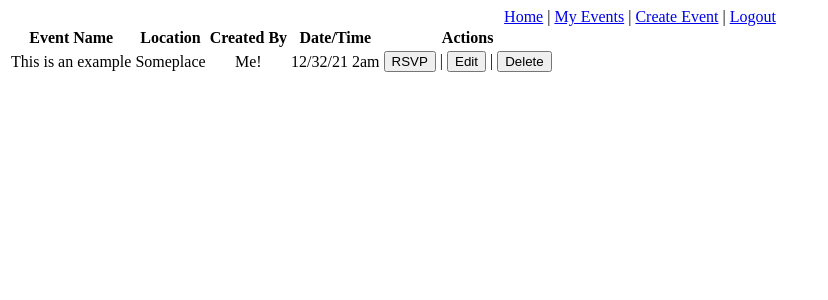
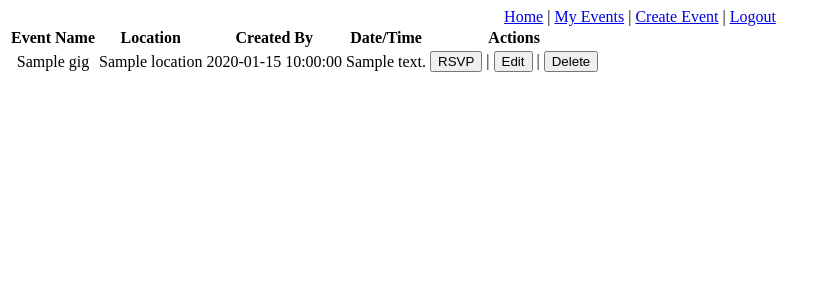
Before and after one commit to nrseals/coding_dojo_solo_project, a Flask app: template templates/viewAll.html in a window 1280 px wide. Shown: the top 300 px of the page, without its empty margins (0-828 px from the left). Run offline with Flask 2, Linux system fonts and the light colour scheme; the template is opened without the code that fills it: most values are stand-ins (such as "Sample title", 1, 10 or a date in 2020); parts of the project's set-up code (start-up, migrations or seed data) failed here and were passed over.

Commit message:
Server routes, MySQL Connection

```diff
--- a/server.py
+++ b/server.py
@@ -1,9 +1,49 @@
-from flask import Flask, render_template
+from flask import Flask, render_template, request, redirect
 app = Flask(__name__)
+
+# GET methods
 
 @app.route("/")
 def index():
+    print("index render")
     return render_template('index.html')
+
+@app.route("/gigs")
+def allGigs():
+    mysql = connectToMySQL('flask')
+    gigs = mysql.query_db('SELECT * FROM gigs')
+    print(friends)
+    return render_template('viewAll.html')
+
+@app.route("/users/<id>")
+def userGigs(id):
+    print ("userEvents render")
+    print(id)
+    return render_template('userEvents.html')
+
+@app.route("gigs/<id>")
+def viewOne(id):
+    print("View One render")
+    print(id)
+    return render_template('viewOne.html')
+
+@app.route("/gigs/new")
+def newGig():
+    print("New Gig render")
+    return render_template('addNew.html')
+
+# POST Methods
+
+@app.route("/users/register", methods=["POST"])
+def create_user():
+    print("Got post info!")
+    print(request.form)
+    return redirect("/")
+
+# @app.route("/users/login")
+# if user == valid, store in session, redirect to /gigs
+# else render index.html w/errors
+
 
 if __name__ == "__main__":
     app.run(debug=True)
--- a/templates/index.html
+++ b/templates/index.html
@@ -11,7 +11,7 @@
     <h1>Welcome to Gigspace</h1>
     <div id="login">
         <h2>Login</h2>
-        <form action="#" method="post">
+        <form action="/users/login" method="post">
             <label for="email">Email: </label>
             <input type="text">
             <input type="submit" value="Login!">
@@ -19,7 +19,7 @@
     </div>
     <div id="register">
         <h2>Register</h2>
-        <form action="#" method="post" id="reg_form">
+        <form action="/users/register" method="post" id="reg_form">
             <label for="name">Name: </label>
             <input type="text">
             <label for="email">Email: </label>
--- a/templates/viewAll.html
+++ b/templates/viewAll.html
@@ -31,12 +31,12 @@
                 </tr>
             </thead>
             <tbody>
-            <!-- Use for loop to iterate through ALL event objects and format them to table -->
+            {% for gig in gigs %}
             <tr>
-                <td>This is an example </td>
-                <td>Someplace </td>
-                <td>Me! </td>
-                <td>12/32/21 2am </td>
+                <td>{{gig['name']}}</td>
+                <td>{{gig['location']}}</td>
+                <td>{{gig['date']}}</td>
+                <td>{{gig['description']}}</td>
                 <td>
                     <button href="#">RSVP</button>
                     |
@@ -45,6 +45,7 @@
                     <button href="#">Delete</button>
                 </td>
             </tr>
+            {% endfor %}
             </tbody>
         </table>
     </div>
```
Also changed, not shown: 2 other files.
